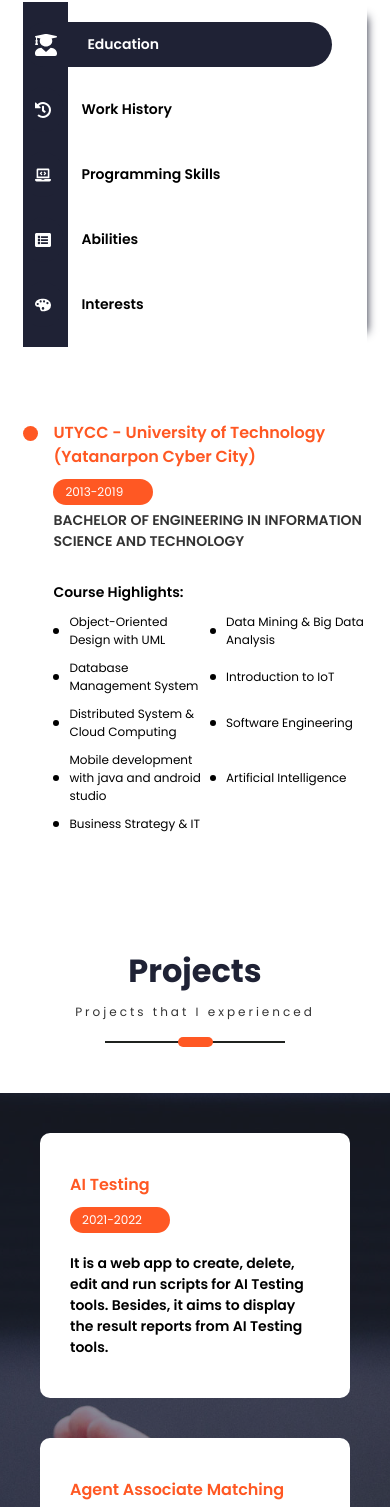
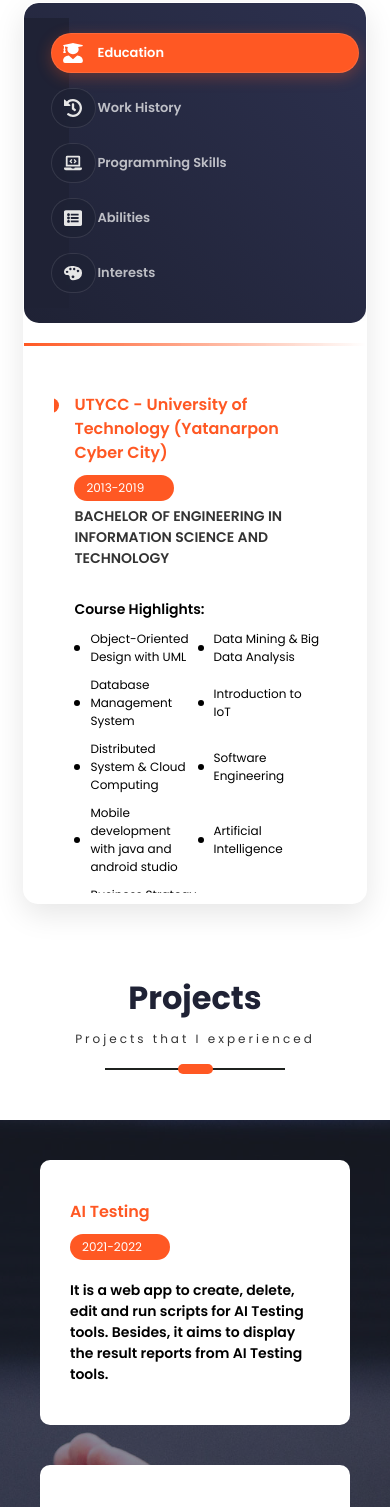
Before and after one commit to htetaungkhant/portfolio_renew_2024_github, a Next.js app: page / in a window 390 px wide. Shown: the part 2175-3682 px from the top of the page. Built offline with nearby package versions, Linux system fonts and the light colour scheme; a web font is replaced by a local one.

Commit message:
updated the resume section

```diff
--- a/components/PortfolioContainer/Resume/Resume.module.css
+++ b/components/PortfolioContainer/Resume/Resume.module.css
@@ -21,21 +21,43 @@
 
 .resume-card {
   display: flex;
-  height: 500px;
+  height: 560px;
   width: 1000px;
+  background: rgba(255, 255, 255, 0.05);
+  backdrop-filter: blur(10px);
+  border-radius: 20px;
+  border: 1px solid rgba(255, 255, 255, 0.1);
+  box-shadow: 0 10px 30px rgba(0, 0, 0, 0.1);
+  overflow: hidden;
 }
 
 .resume-bullets {
   box-shadow: 15px 0 9px -15px #1f2235;
   height: 100%;
   width: 320px;
+  position: relative;
+  background: linear-gradient(45deg, #1f2235 0%, #2d314f 100%);
+  border-radius: 20px 0 0 20px;
+  padding: 20px 10px 20px 0;
 }
 
 .resume-bullet-details {
   flex-grow: 1;
   width: 600px;
   overflow: hidden;
-  padding: 0 0 0 50px;
+  padding: 0 50px;
+  background: rgba(255, 255, 255, 0.95);
+  position: relative;
+}
+
+.resume-bullet-details:before {
+  content: "";
+  position: absolute;
+  top: 0;
+  left: 0;
+  right: 0;
+  height: 3px;
+  background: linear-gradient(90deg, #ff5823, transparent);
 }
 
 .experience-description {
@@ -52,6 +74,9 @@
 
 .resume-details-carousal {
   transition: transform 1s ease-out;
+  display: flex;
+  flex-direction: column;
+  row-gap: 30px;
 }
 
 .bullet-container {
@@ -63,9 +88,10 @@
 }
 
 .bullets {
-  width: 86%;
+  width: 90%;
   position: relative;
   z-index: 2;
+  margin: 0 auto;
 }
 
 .bullet-row-container {
@@ -75,13 +101,27 @@
 .bullet {
   display: flex;
   align-items: center;
-  background-color: #1f2235;
+  background-color: rgba(31, 34, 53, 0.8);
   height: 45px;
-  margin: 20px 0;
-  padding: 0 12px;
+  margin: 20px 15px;
+  padding: 0 15px;
   border-radius: 25px;
-  width: 40px;
-  transition: width 0.6s ease;
+  width: 45px;
+  transition: all 0.6s ease;
+  backdrop-filter: blur(5px);
+  border: 1px solid rgba(255, 255, 255, 0.1);
+}
+
+.bullet-row-container:hover .bullet:not(.selected-bullet) {
+  background-color: rgba(255, 88, 35, 0.1);
+  border-color: #ff5823;
+  transform: translateX(5px);
+}
+
+.bullet.selected-bullet {
+  background-color: #ff5823;
+  width: 100%;
+  box-shadow: 0 4px 15px rgba(255, 88, 35, 0.3);
 }
 
 .bullet-label {
@@ -89,12 +129,36 @@
   white-space: nowrap;
   font-family: var(--font-poppins);
   font-weight: 600;
+  color: rgba(255, 255, 255, 0.7);
+  opacity: 1;
+  transition: all 0.3s ease;
+}
+
+.selected-bullet .bullet-label {
+  opacity: 1;
+  color: var(--white);
+}
+
+.bullet-row-container:hover .bullet-label {
+  opacity: 1;
+  color: #ff5823;
+}
+
+.selected-bullet:hover .bullet-label {
+  color: var(--white);
 }
 
 .bullet-logo {
   height: 22px;
   width: 22px;
-  margin: 0 30px 0 0;
+  margin: 0 20px 0 0;
+  filter: brightness(0.9);
+  transition: transform 0.3s ease;
+}
+
+.selected-bullet .bullet-logo {
+  filter: brightness(1);
+  transform: scale(1.1);
 }
 
 .bullet-icons {
@@ -116,8 +180,19 @@
   justify-content: space-evenly;
   height: 500px;
   width: 100%;
-  padding-left: 30px;
   overflow-y: auto;
+  margin-top: 30px;
+  padding: 0 0 0 30px;
+}
+
+.resume-screen-container::-webkit-scrollbar {
+  width: 7px;
+  height: 0px;
+}
+
+.resume-screen-container::-webkit-scrollbar-thumb {
+  border-radius: 20px;
+  background-color: rgba(255, 88, 35, 0.6);
 }
 
 .heading-bullet {
@@ -237,7 +312,7 @@
     align-items: center;
   }
   .resume-bullet-details {
-    height: 500px;
+    height: 560px;
     padding: 0;
     width: fit-content;
   }
@@ -261,3 +336,47 @@
     padding-left: 20px;
   }
 }
+
+/* Mobile responsiveness */
+@media screen and (max-width: 480px) {
+  .resume-card {
+    border-radius: 15px;
+  }
+
+  .resume-bullets {
+    border-radius: 15px;
+    padding: 15px 0;
+    margin-bottom: 20px;
+  }
+
+  .bullet {
+    height: 40px;
+    margin: 15px 10px;
+    padding: 0 12px;
+  }
+
+  .bullet-logo {
+    height: 18px;
+    width: 18px;
+    margin: 0 15px 0 0;
+  }
+
+  .bullet-label {
+    font-size: 13px;
+  }
+
+  .resume-bullet-details {
+    padding: 20px 30px;
+  }
+
+  .resume-screen-container {
+    padding-left: 20px;
+    padding-right: 15px;
+  }
+
+  .heading-bullet {
+    left: -15px;
+    height: 12px;
+    width: 12px;
+  }
+}
--- a/components/PortfolioContainer/Resume/Resume.tsx
+++ b/components/PortfolioContainer/Resume/Resume.tsx
@@ -53,20 +53,14 @@ const Resume = (props: { id: string; screenName?: string }) => {
 
   //here we have
   const programmingSkillsDetails = [
-    { skill: "JavaScript", ratingPercentage: 90 },
-    { skill: "React JS", ratingPercentage: 90 },
-    { skill: "HTML", ratingPercentage: 85 },
-    { skill: "CSS", ratingPercentage: 85 },
-    { skill: "Bootstrap", ratingPercentage: 80 },
-    { skill: "React Native", ratingPercentage: 80 },
-    { skill: "TypeScript", ratingPercentage: 75 },
-    { skill: "Express JS", ratingPercentage: 75 },
-    { skill: "Core Java", ratingPercentage: 65 },
-    { skill: "MySQL", ratingPercentage: 65 },
-    { skill: "Angular JS", ratingPercentage: 60 },
-    { skill: "Mongo Db", ratingPercentage: 60 },
-    { skill: "Android(Java)", ratingPercentage: 40 },
-    { skill: "Core Python", ratingPercentage: 40 },
+    { skill: "JavaScript", ratingPercentage: 90 }, { skill: "HTML, CSS", ratingPercentage: 85 },
+    { skill: "React.js", ratingPercentage: 90 }, { skill: "Core Java", ratingPercentage: 55 },
+    { skill: "Next.js", ratingPercentage: 85 }, { skill: "MySQL", ratingPercentage: 55 },
+    { skill: "Redux, Redux Toolkit", ratingPercentage: 85 }, { skill: "Angular.js", ratingPercentage: 50 },
+    { skill: "Tailwind CSS, Shadcn", ratingPercentage: 80 }, { skill: "Vue.js", ratingPercentage: 50 },
+    { skill: "React Native", ratingPercentage: 80 }, { skill: "MongoDB", ratingPercentage: 50 },
+    { skill: "Express.js", ratingPercentage: 75 }, { skill: "Android(Java)", ratingPercentage: 30 },
+    { skill: "TypeScript", ratingPercentage: 75 }, { skill: "Core Python", ratingPercentage: 30 },
   ];
 
   const resumeDetails = [
@@ -149,6 +143,24 @@ const Resume = (props: { id: string; screenName?: string }) => {
     <div className={classes["resume-screen-container"]} key="work-experience">
       <div className={classes["experience-container"]}>
         <ResumeHeading
+          heading={"Partners Home Co., Ltd"}
+          subHeading={"Frontend Team Leader"}
+          fromDate={"2022"}
+          toDate={"2024"}
+        />
+        <div className={classes["experience-description"]}>
+          <span className={classes["resume-description-text"]}>
+            - Developed the full-stack web applications
+          </span>
+          <br />
+          <span className={classes["resume-description-text"]}>
+            - Used most of JavaScript frameworks such as React.js, Next.js, Vue.js, Express.js, etc.
+          </span>
+          <br />
+        </div>
+      </div>
+      <div className={classes["experience-container"]}>
+        <ResumeHeading
           heading={"Aceplus Co., Ltd"}
           subHeading={"JavaScript Full-stack Developer"}
           fromDate={"2020"}
@@ -156,11 +168,12 @@ const Resume = (props: { id: string; screenName?: string }) => {
         />
         <div className={classes["experience-description"]}>
           <span className={classes["resume-description-text"]}>
-            - Developed Mobile Applications using React Native
+            - Developed Mobile Applications using React Native and front-end web applications using React.js
           </span>
           <br />
           <span className={classes["resume-description-text"]}>
-            - Developed front-end web applications using Angular and React
+            - Maintained front-end web applications using Angular.js and mobile applications
+            using React Native.
           </span>
           <br />
         </div>
@@ -168,7 +181,7 @@ const Resume = (props: { id: string; screenName?: string }) => {
       <div className={classes["experience-container"]}>
         <ResumeHeading
           heading={"Marter Solution Co., Ltd"}
-          subHeading={"MERN Stack Developer"}
+          subHeading={"DEVELOPER INTERN"}
           fromDate={"2018"}
           toDate={"2019"}
         />
@@ -230,7 +243,7 @@ const Resume = (props: { id: string; screenName?: string }) => {
       <div className={classes["ability-description"]}>
         <span className="black-bullet"></span>
         <span className={classes["ability-description-text"]}>
-          Collaboration, self-motivation and self-study.
+          Self-motivation, self-study, and collaboration.
         </span>
       </div>
       <div className={classes["ability-description"]}>
@@ -243,14 +256,44 @@ const Resume = (props: { id: string; screenName?: string }) => {
       <div className={classes["ability-description"]}>
         <span className="black-bullet"></span>
         <span className={classes["ability-description-text"]}>
-          Experience and knowledge on various Operating Systems( Linux, Windows,
-          IOS and Android).
+          Knowledge on both Functional Programming and Object-Oriented Programming.
         </span>
       </div>
       <div className={classes["ability-description"]}>
         <span className="black-bullet"></span>
         <span className={classes["ability-description-text"]}>
-          Experience and knowledge on using Git, Github and Gitlab.
+          Experience on project management tools such as <strong>Jira, Confluence and Teamspirit</strong>.
+        </span>
+      </div>
+      <div className={classes["ability-description"]}>
+        <span className="black-bullet"></span>
+        <span className={classes["ability-description-text"]}>
+          Experience on various JavaScript runtime environments (Node.js, Bun, etc).
+        </span>
+      </div>
+      <div className={classes["ability-description"]}>
+        <span className="black-bullet"></span>
+        <span className={classes["ability-description-text"]}>
+          Experience on modern technologies related React.js <strong>(Vite, NextAuth, Clerk, Stripe, Storybook, zod,
+            react-hook-form, Zustand, Tanstack, React Router, Supabase</strong> and <strong>Prisma)</strong>.
+        </span>
+      </div>
+      <div className={classes["ability-description"]}>
+        <span className="black-bullet"></span>
+        <span className={classes["ability-description-text"]}>
+          Experience and knowledge on implementing android applications.
+        </span>
+      </div>
+      <div className={classes["ability-description"]}>
+        <span className="black-bullet"></span>
+        <span className={classes["ability-description-text"]}>
+          Experience and knowledge on various Operating Systems (Linux, Windows, IOS and Android).
+        </span>
+      </div>
+      <div className={classes["ability-description"]}>
+        <span className="black-bullet"></span>
+        <span className={classes["ability-description-text"]}>
+          Experience and knowledge on using Git, GitHub and GitLab.
         </span>
       </div>
       <div className={classes["ability-description"]}>
@@ -262,22 +305,23 @@ const Resume = (props: { id: string; screenName?: string }) => {
       <div className={classes["ability-description"]}>
         <span className="black-bullet"></span>
         <span className={classes["ability-description-text"]}>
-          Experience and knowledge on DevOps field( Bash Scripting,
-          Configuration Management (Ansible), CI/CD, Container Technology
-          (Docker), Kubernetes, Infrastructure Automation with terraform).
+          Experience and knowledge on DevOps field (Bash Scripting, Configuration Management (Ansible),
+            CI/CI, Container Technology (Docker), Kubernetes, Infrastructure Automation with Terraform) for
+            various environments (DEV, STG, UAT, PROD, etc).
         </span>
       </div>
       <div className={classes["ability-description"]}>
         <span className="black-bullet"></span>
         <span className={classes["ability-description-text"]}>
-          Experience and knowledge on Cloud Computing Services( mostly AWS ).
+          Experience and knowledge on Cloud Computing Services (AWS, Azure, GCP, DigitalOcean, Vercel, etc.
+            But mostly AWS).
         </span>
       </div>
       <div className={classes["ability-description"]}>
         <span className="black-bullet"></span>
         <span className={classes["ability-description-text"]}>
-          A little experience and knowledge on Machine Learning (saving,
-          restoring and exporting models) using Python and Tensorflow framework.
+          A little experience and knowledge on Machine Learning (saving, restoring and exporting models) using
+            Python and TensorFlow framework.
         </span>
       </div>
     </div>,
@@ -300,7 +344,7 @@ const Resume = (props: { id: string; screenName?: string }) => {
   ];
 
   const handleCarousal = (index: number) => {
-    let offsetHeight = 500;
+    let offsetHeight = 560;
 
     let newCarousalOffset = {
       style: { transform: `translateY(${index * offsetHeight * -1}px)` },
```
